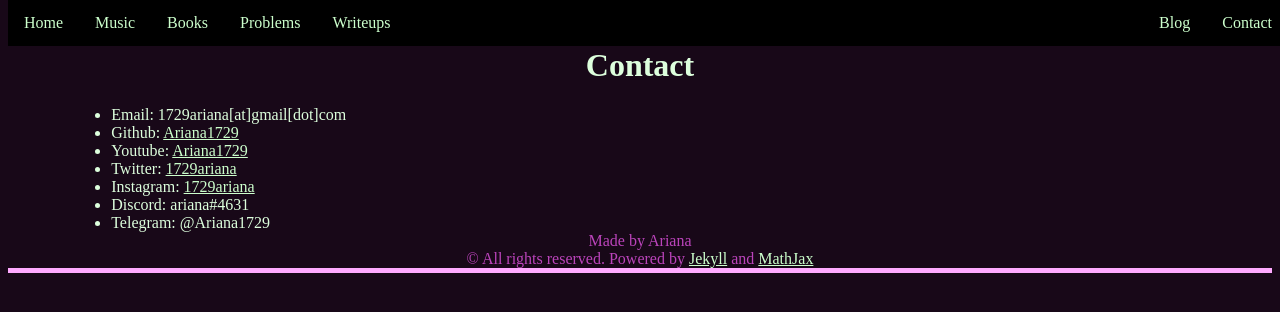
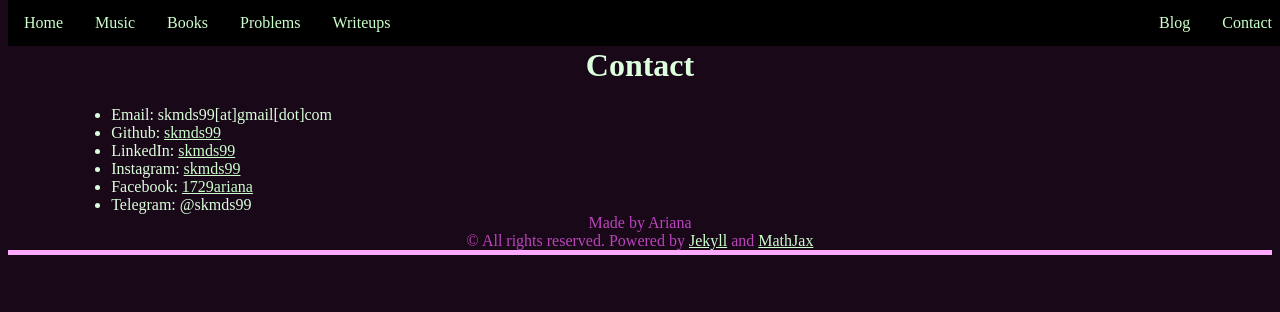
Before and after one commit to skmds99/salauddin.github.io, a Jekyll site: the page built from contact.md, in a window 1280 px wide. Shown: the top 312 px of the page. Built offline with Jekyll 4.4.1, drawn with Linux system fonts in a browser that asks for light colours.

Commit message:
Update contact.md

```diff
--- a/contact.md
+++ b/contact.md
@@ -1,15 +1,14 @@
 ---
 layout: default
-title: Ariana's Site
+title: Salauddin's Site
 ---
 
 # Contact
 {: style="font-size: 200%; text-align: center;"}
 
- - Email: 1729ariana[at]gmail[dot]com
- - Github: [Ariana1729](https://github.com/Ariana1729)
- - Youtube: [Ariana1729](https://www.youtube.com/channel/UCi7GTZfS6pQp7hhaaNF2-Vw)
- - Twitter: [1729ariana](https://twitter.com/1729ariana)
- - Instagram: [1729ariana](https://www.instagram.com/1729ariana)
- - Discord: ariana#4631
- - Telegram: @Ariana1729
+ - Email: skmds99[at]gmail[dot]com
+ - Github: [skmds99](https://github.com/skmds99)
+ - LinkedIn: [skmds99](https://www.linkedin.com/in/skmds99/)
+ - Instagram: [skmds99](https://www.instagram.com/skmds99)
+ - Facebook:  [1729ariana](https://www.facebook.com/skmds99/)
+ - Telegram: @skmds99
```
